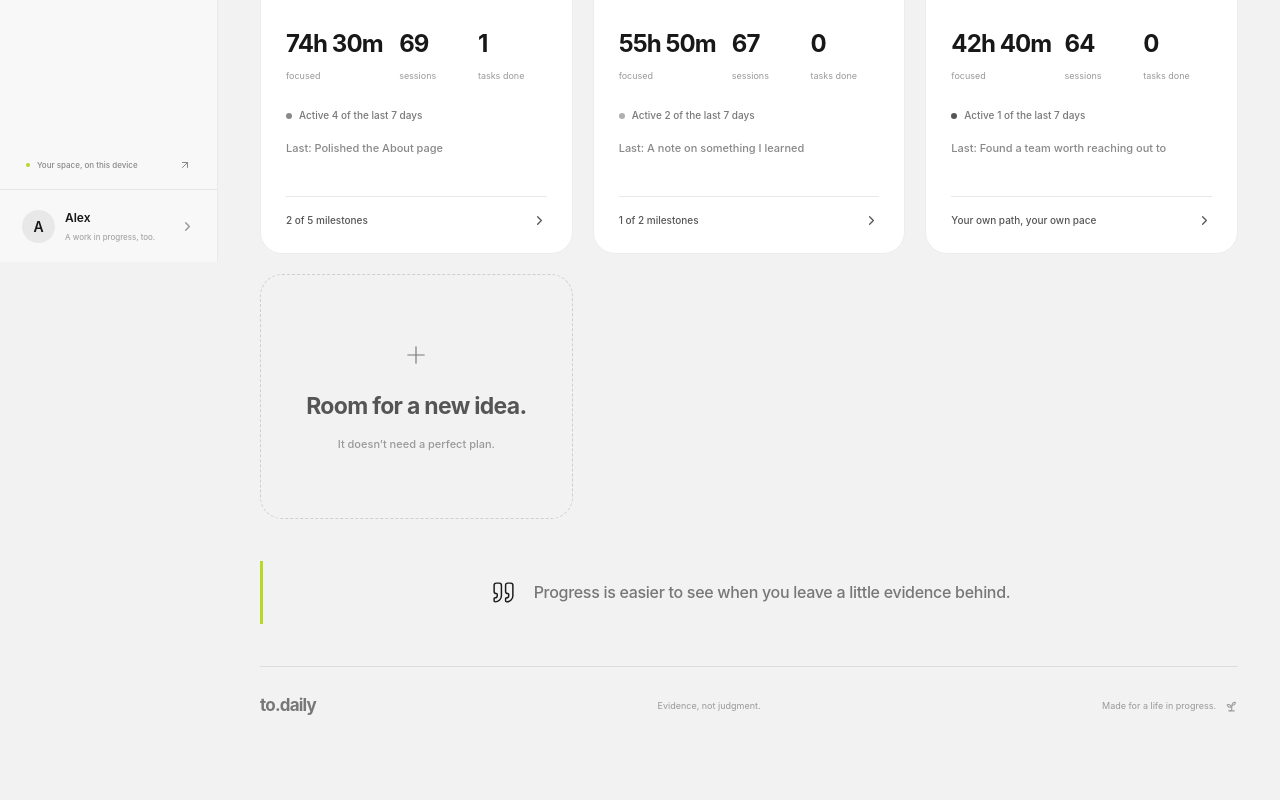
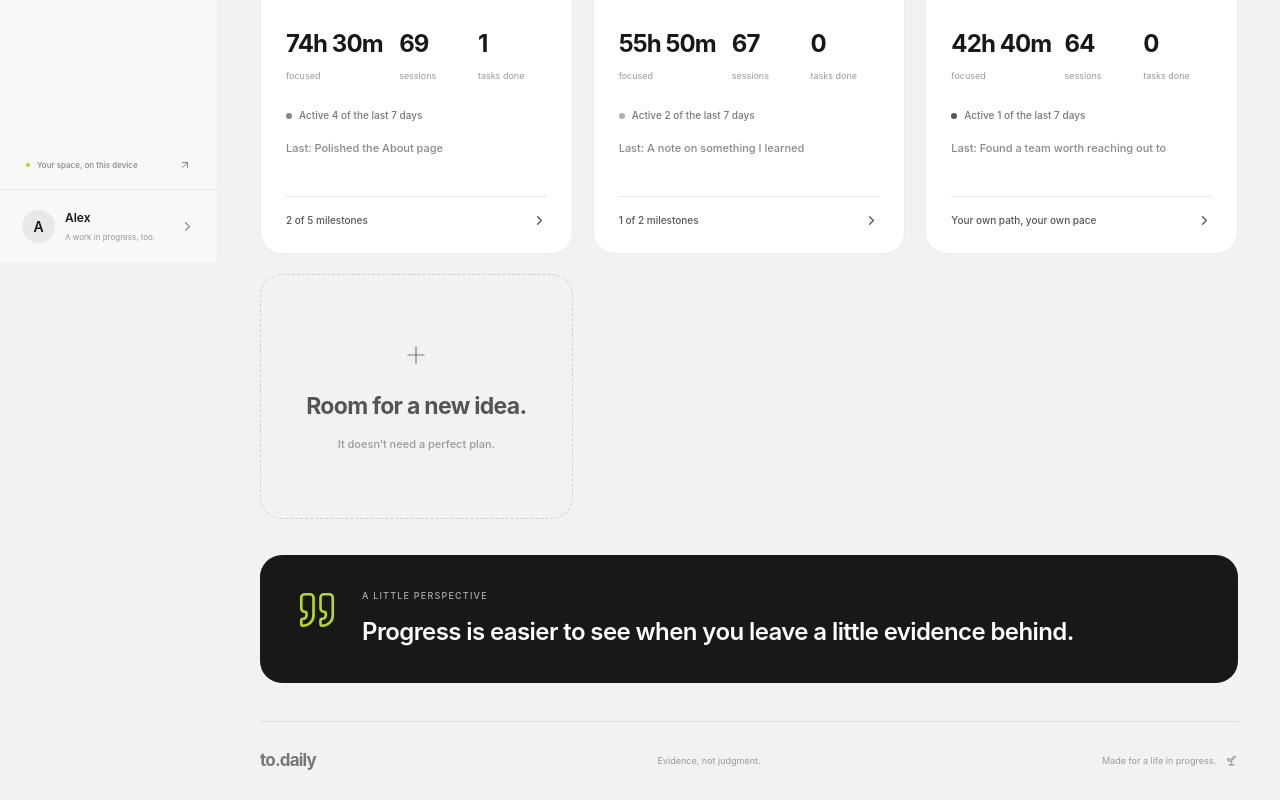
Before and after one commit to oleafm/dailyfm, a Next.js app: page /projects in a window 1280 px wide. Shown: the part 538-1338 px from the top of the page. Before the commit the page ends 1283 px from the top, so only its background shows below. Built offline with nearby package versions, Linux system fonts and the light colour scheme.

Commit message:
Improve floating timer behavior and refresh memory and quote styling

```diff
--- a/src/app/globals.css
+++ b/src/app/globals.css
@@ -1395,23 +1395,28 @@ h1 em {
 }
 .editorial-note {
   display: flex;
-  align-items: center;
-  justify-content: center;
-  gap: 18px;
-  margin: 42px 0;
-  padding: 18px 24px;
-  color: #777;
-  border-left: 3px solid var(--accent);
+  align-items: flex-start;
+  gap: 24px;
+  margin: 36px 0;
+  padding: 34px 36px;
+  background: var(--ink);
+  color: #fff;
+  border-radius: var(--radius);
 }
 .editorial-note > svg {
-  color: #181818;
-  font-size: 32px;
-}
-.editorial-note > p {
-  font-size: 16px;
-  line-height: 1.7;
-  font-weight: 500;
-  letter-spacing: -0.3px;
+  color: var(--accent);
+}
+.editorial-note .eyebrow {
+  display: block;
+  color: #aaa;
+  margin-bottom: 12px;
+}
+.editorial-note p {
+  max-width: 720px;
+  font-size: 24px;
+  line-height: 1.4;
+  font-weight: 600;
+  letter-spacing: -0.6px;
 }
 .back-link {
   margin-bottom: 26px;
@@ -1650,22 +1655,41 @@ h1 em {
   background: var(--surface);
   border-radius: var(--radius);
   display: flex;
-  justify-content: center;
-  align-items: center;
-  gap: 45px;
-  padding: 31px 20px;
+  justify-content: space-between;
+  align-items: center;
+  gap: 36px;
+  padding: 26px 32px;
   margin-top: 40px;
 }
-.archive-summary .serif {
-  font-size: 41px;
-  letter-spacing: -2px;
+.archive-year {
+  position: relative;
+  flex-shrink: 0;
+  color: var(--ink);
+  font-size: clamp(72px, 9vw, 132px);
   font-weight: 750;
-  margin-right: 12px;
-  color: #b1b1b1;
+  line-height: 1;
+  letter-spacing: -7px;
+}
+.archive-year > span:last-child {
+  position: relative;
+}
+.archive-year .year-echo {
+  position: absolute;
+  inset: 0;
+  transform: translate(5px, -4px);
+  color: transparent;
+  -webkit-text-stroke: 1.5px var(--accent);
+}
+.archive-stats {
+  display: grid;
+  grid-template-columns: repeat(3, minmax(0, 1fr));
+  gap: clamp(18px, 3vw, 46px);
+  margin-left: auto;
 }
 .archive-summary p {
   color: #888;
   font-size: 10px;
+  line-height: 1.5;
 }
 .archive-summary strong {
   display: block;
@@ -2205,8 +2229,9 @@ h1 em {
   bottom: 25px;
   left: calc(218px + (100% - 218px) / 2);
   transform: translateX(-50%);
-  border: 1px solid #ddd;
-  background: #fffffff5;
+  border: 1px solid #333;
+  background: #181818;
+  color: #fff;
   backdrop-filter: blur(10px);
   border-radius: 40px;
   padding: 12px 18px;
@@ -2235,8 +2260,8 @@ h1 em {
 }
 .floating-timer > .icon-button {
   flex-shrink: 0;
-  background: #181818;
-  color: #fff;
+  background: #fff;
+  color: #181818;
 }
 .toast {
   position: fixed;
@@ -3448,3 +3473,45 @@ h1 em {
 .activity-card .section-heading { flex-wrap: wrap; row-gap: 12px; }
 .activity-card .contribution-chart { margin-top: 36px; margin-bottom: 25px; }
 .archive-summary .serif { color: var(--ink); }
+
+/* A persistent timer surface permits a fade when the main clock returns. */
+.floating-timer {
+  opacity: 0;
+  visibility: hidden;
+  pointer-events: none;
+  transform: translate(-50%, 12px) scale(0.88);
+  transition: opacity 180ms ease, transform 180ms ease, visibility 180ms;
+}
+.floating-timer.is-visible {
+  opacity: 1;
+  visibility: visible;
+  pointer-events: auto;
+  transform: translate(-50%, 0) scale(1);
+  animation: timer-arrive 560ms both;
+}
+.floating-timer > .text-button { color: #fff; }
+.floating-timer > .text-button:hover { color: var(--accent); }
+.floating-timer > .icon-button:hover { background: var(--accent); color: #181818; }
+@keyframes timer-arrive {
+  0% { opacity: 0; transform: translate(-50%, 22px) scale(0.72); }
+  55% { opacity: 1; transform: translate(-50%, -5px) scale(1.05); }
+  78% { transform: translate(-50%, 2px) scale(0.98); }
+  100% { opacity: 1; transform: translate(-50%, 0) scale(1); }
+}
+@media (max-width: 1000px) {
+  .archive-summary { gap: 24px; padding: 24px; }
+  .archive-year { font-size: 84px; letter-spacing: -5px; }
+}
+@media (max-width: 760px) {
+  .archive-summary { flex-direction: column; align-items: stretch; gap: 28px; padding: 28px 24px; }
+  .archive-year { font-size: clamp(84px, 25vw, 140px); align-self: flex-start; }
+  .archive-stats { width: 100%; gap: 12px; }
+  .archive-summary p { font-size: 9px; }
+  .archive-summary strong { font-size: 26px; }
+  .editorial-note { padding: 26px 24px; gap: 16px; }
+  .editorial-note > svg { width: 30px; height: 30px; }
+  .editorial-note p { font-size: 20px; line-height: 1.5; }
+}
+@media (prefers-reduced-motion: reduce) {
+  .floating-timer, .floating-timer.is-visible { animation: none; transition: none; }
+}
--- a/src/components/prototype/PrototypeApp.tsx
+++ b/src/components/prototype/PrototypeApp.tsx
@@ -4,6 +4,7 @@ import {
   ArrowRight,
   ArrowUpRight,
   BookOpen,
+  BriefcaseBusiness,
   Check,
   ChevronRight,
   Compass,
@@ -109,6 +110,9 @@ export default function PrototypeApp({
   const [mobileMenu, setMobileMenu] = useState(false);
   const [focusVisible, setFocusVisible] = useState(true);
   const focusRef = useRef<HTMLDivElement>(null);
+  const clockRef = useRef<HTMLSpanElement>(null);
+  const headerRef = useRef<HTMLElement>(null);
+  const floatingVisible = !!timer && (view !== "today" || !focusVisible);
   useEffect(() => {
     const loaded = loadPrototype();
     setState(loaded);
@@ -167,13 +171,27 @@ export default function PrototypeApp({
     return () => clearTimeout(timeout);
   }, [toast]);
   useEffect(() => {
-    if (view !== "today" || !ready || !focusRef.current) return;
-    const observer = new IntersectionObserver(
-      ([entry]) => setFocusVisible(entry.isIntersecting),
-      { threshold: 0.2 },
-    );
-    observer.observe(focusRef.current);
-    return () => observer.disconnect();
+    if (view !== "today" || !ready || !clockRef.current || !headerRef.current)
+      return;
+    let observer: IntersectionObserver;
+    const observeClock = () => {
+      observer?.disconnect();
+      observer = new IntersectionObserver(
+        ([entry]) => setFocusVisible(entry.isIntersecting),
+        {
+          threshold: 0,
+          rootMargin: `-${headerRef.current!.offsetHeight}px 0px 0px 0px`,
+        },
+      );
+      observer.observe(clockRef.current!);
+    };
+    observeClock();
+    const resize = new ResizeObserver(observeClock);
+    resize.observe(headerRef.current);
+    return () => {
+      observer.disconnect();
+      resize.disconnect();
+    };
   }, [view, ready]);
   const today = relativeDay(0);
   const seconds = timer
@@ -499,7 +517,7 @@ export default function PrototypeApp({
         />
       )}
       <div className="app-main">
-        <header className="topbar">
+        <header ref={headerRef} className="topbar">
           <div className="topbar-left">
             <button
               className="mobile-menu-button icon-button"
@@ -522,7 +540,7 @@ export default function PrototypeApp({
                 navigate("today", null, "do");
               }}
             >
-              <Feather size={14} />
+              <BriefcaseBusiness size={14} />
               Do<span>make things happen</span>
             </button>
             <button
@@ -601,6 +619,7 @@ export default function PrototypeApp({
                 />
                 <div ref={focusRef}>
                   <TimerCard
+                    clockRef={clockRef}
                     tasks={state.tasks}
                     area={area}
                     timer={timer}
@@ -708,8 +727,11 @@ export default function PrototypeApp({
           </button>
         ))}
       </nav>
-      {timer && (view !== "today" || !focusVisible) && (
-        <div className="floating-timer">
+      {timer && (
+        <div
+          className={`floating-timer ${floatingVisible ? "is-visible" : ""}`}
+          aria-hidden={!floatingVisible}
+        >
           <button
             onClick={() => {
               navigate("today");
--- a/src/components/prototype/TimerCard.tsx
+++ b/src/components/prototype/TimerCard.tsx
@@ -1,5 +1,5 @@
 "use client";
-import { useEffect, useState } from "react";
+import { useEffect, useState, RefObject } from "react";
 import {
   ArrowDown,
   ArrowUpRight,
@@ -27,6 +27,7 @@ export default function TimerCard({
   onPause,
   onStop,
   onNewTask,
+  clockRef,
 }: {
   tasks: Task[];
   area: Area;
@@ -36,6 +37,7 @@ export default function TimerCard({
   onPause: () => void;
   onStop: () => void;
   onNewTask: () => void;
+  clockRef: RefObject<HTMLSpanElement>;
 }) {
   const available = tasks.filter((t) => !t.completed && t.area === area);
   const [selected, setSelected] = useState(available[0]?.id || "");
@@ -75,7 +77,7 @@ export default function TimerCard({
         role="timer"
         aria-label={`${seconds} seconds elapsed`}
       >
-        {clock(seconds)}
+        <span ref={clockRef}>{clock(seconds)}</span>
       </div>
       {!timer && (
         <div className="focus-task">
--- a/src/components/prototype/Views.tsx
+++ b/src/components/prototype/Views.tsx
@@ -463,10 +463,11 @@ export function ProjectsView({
         </button>
       </div>
       <blockquote className="editorial-note">
-        <Quote size={25} strokeWidth={1.4} aria-hidden="true" />
-        <p>
-          Progress is easier to see when you leave a little evidence behind.
-        </p>
+        <Quote size={42} strokeWidth={1.5} aria-hidden="true" />
+        <div>
+          <span className="eyebrow">A little perspective</span>
+          <p>Progress is easier to see when you leave a little evidence behind.</p>
+        </div>
       </blockquote>
     </>
   );
@@ -614,7 +615,11 @@ export function MemoriesView({
         <Empty>Room for a first. Your memories will find a home here.</Empty>
       )}
       <div className="archive-summary">
-        <p><strong>{new Date().getFullYear()}</strong> your story so far</p>
+        <div className="archive-year">
+          <span className="year-echo" aria-hidden="true">{new Date().getFullYear()}</span>
+          <span>{new Date().getFullYear()}</span>
+        </div>
+        <div className="archive-stats">
           <p>
             <strong>{state.completions.length}</strong> moments kept
           </p>
@@ -634,6 +639,7 @@ export function MemoriesView({
             <strong>{state.completions.filter((c) => c.photo).length}</strong>{" "}
             images in your story
           </p>
+        </div>
       </div>
     </>
   );
@@ -786,8 +792,11 @@ export function InsightsView({
         ))}
       </div>
       <blockquote className="editorial-note">
-        <Quote size={25} strokeWidth={1.4} aria-hidden="true" />
+        <Quote size={42} strokeWidth={1.5} aria-hidden="true" />
+        <div>
+          <span className="eyebrow">A little perspective</span>
           <p>Patterns are invitations to get curious. They’re never a verdict.</p>
+        </div>
       </blockquote>
     </>
   );
```
Lines whose indentation alone changed are shown as unchanged.
